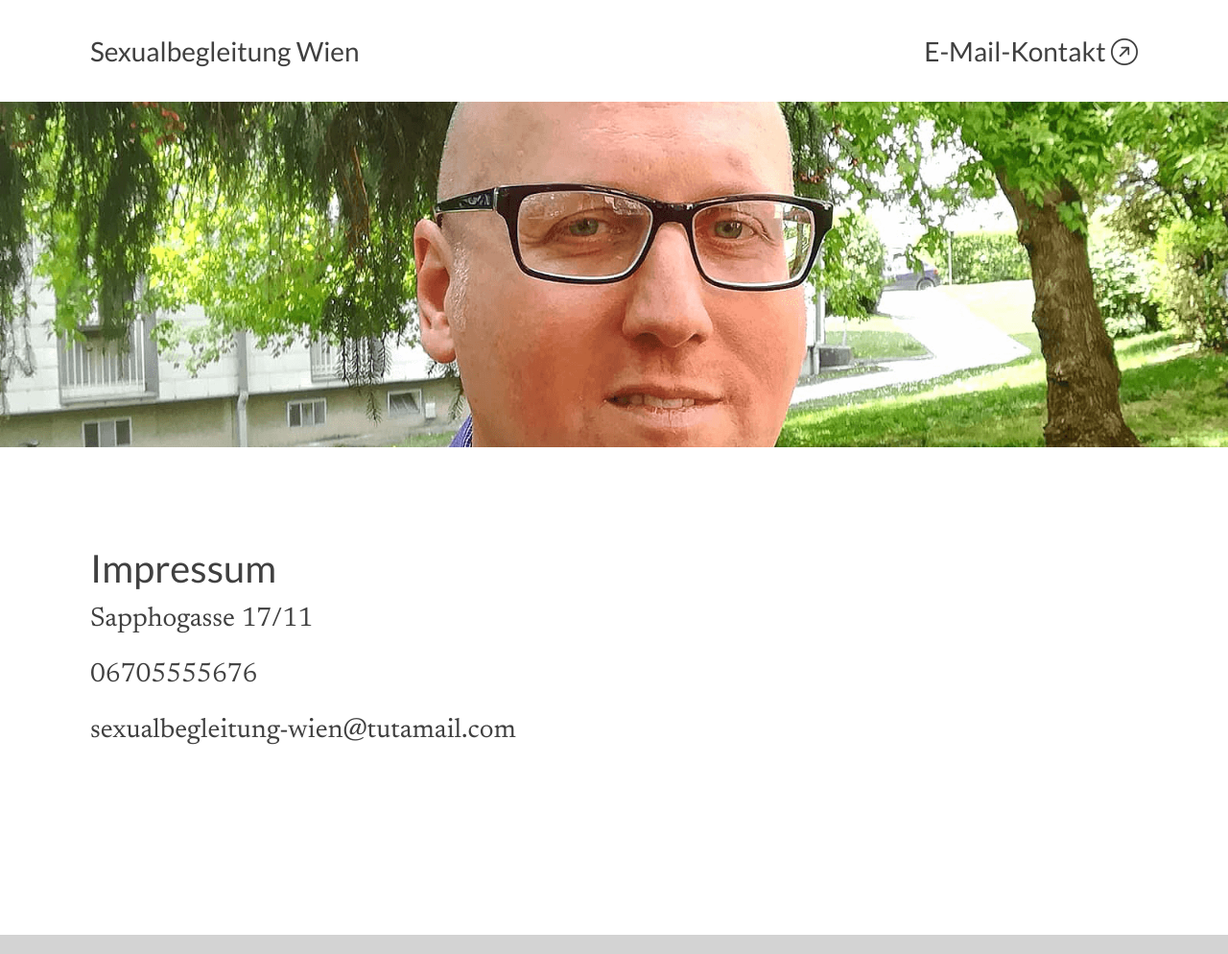
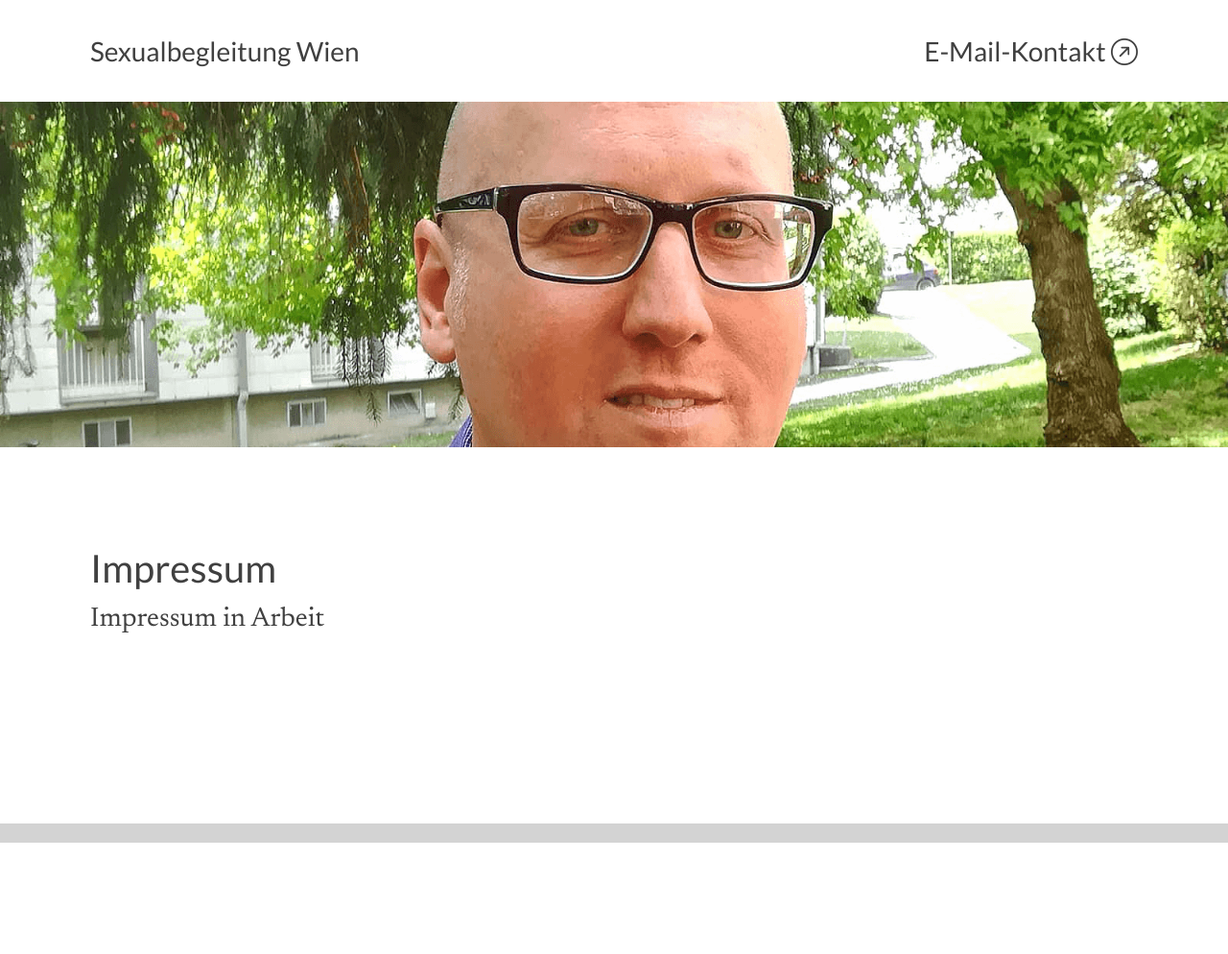
Before and after one commit to sexualbegleitung/sexualbegleitung-wien.at, a Jekyll site: the page built from impressum.md, in a window 1280 px wide. Shown: the whole page at 96% size. Built offline with Jekyll 4.4.1, drawn with Linux system fonts in a browser that asks for light colours; nearby versions of some CDN libraries; after the commit the page ends 900 px from its top, so only the background shows below that.

Commit message:
Impressum Update

```diff
--- a/impressum.md
+++ b/impressum.md
@@ -7,8 +7,4 @@ published: true
 # Impressum
 
 
-Sapphogasse 17/11
-
-06705555676
-
-sexualbegleitung-wien@tutamail.com
+Impressum in Arbeit
```
